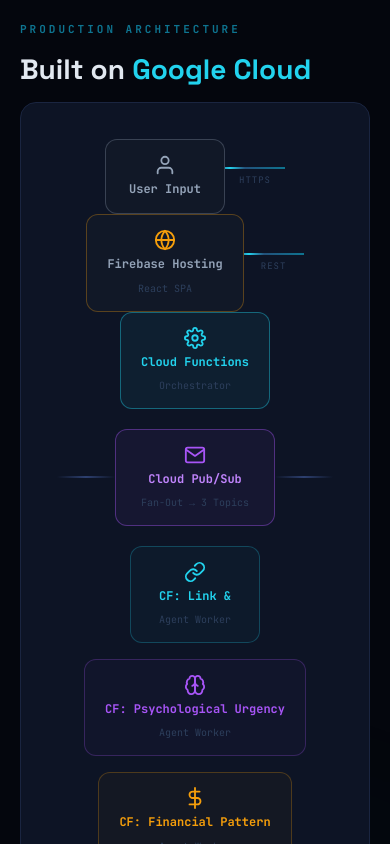
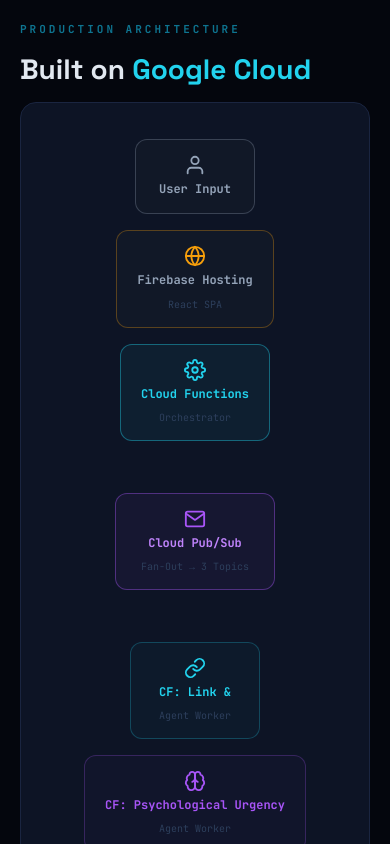
Before and after one commit to immanuel-thomas-j/Scam-Swarm-Immanuel, a React (Vite) app: page / in a window 390 px wide. Shown: the part 3680-4524 px from the top of the page. Built offline with nearby package versions, Linux system fonts and the light colour scheme; no server answers; what groq-sdk would draw is missing.

Commit message:
style: implement mobile responsive layout overrides for small devices

```diff
--- a/src/App.css
+++ b/src/App.css
@@ -512,3 +512,57 @@
     border: 1px solid #e2e8f0 !important;
   }
 }
+
+/* ===== MOBILE RESPONSIVENESS ===== */
+@media (max-width: 600px) {
+  .header-inner {
+    flex-direction: column;
+    align-items: flex-start;
+    gap: 12px;
+    padding: 14px 20px;
+  }
+  .header-meta {
+    width: 100%;
+    justify-content: space-between;
+  }
+  .preset-grid {
+    flex-direction: column;
+  }
+  .preset-btn {
+    width: 100%;
+    white-space: normal;
+    text-align: center;
+  }
+  .export-bar {
+    flex-direction: column;
+    gap: 8px;
+    width: 100%;
+  }
+}
+
+@media (max-width: 480px) {
+  .verdict-layout {
+    flex-direction: column;
+    text-align: center;
+    gap: 16px;
+  }
+  .verdict-left {
+    align-items: center;
+  }
+  .bar-row {
+    grid-template-columns: 1fr auto;
+    gap: 4px;
+  }
+  .bar-track {
+    grid-column: span 2;
+    margin-top: 4px;
+  }
+  .agent-result-header {
+    flex-direction: column;
+    align-items: flex-start;
+    gap: 8px;
+  }
+  .status-badge {
+    align-self: flex-start;
+  }
+}
--- a/src/pages/Landing.css
+++ b/src/pages/Landing.css
@@ -295,3 +295,30 @@
   opacity: 1;
   transform: translateY(0);
 }
+
+@media (max-width: 640px) {
+  .lnd-arch-flow {
+    flex-direction: column;
+    gap: 16px;
+  }
+  .lnd-arch-connector {
+    display: none;
+  }
+  .lnd-arch-pubsub-row {
+    flex-direction: column;
+    align-items: center;
+    gap: 16px;
+    margin: 16px 0;
+  }
+  .lnd-pubsub-line {
+    width: 2px;
+    height: 30px;
+    max-width: 2px;
+    background: linear-gradient(180deg, var(--border-glow), var(--cyan-dim));
+  }
+  .lnd-arch-agents-row {
+    flex-direction: column;
+    align-items: center;
+    gap: 16px;
+  }
+}
```
